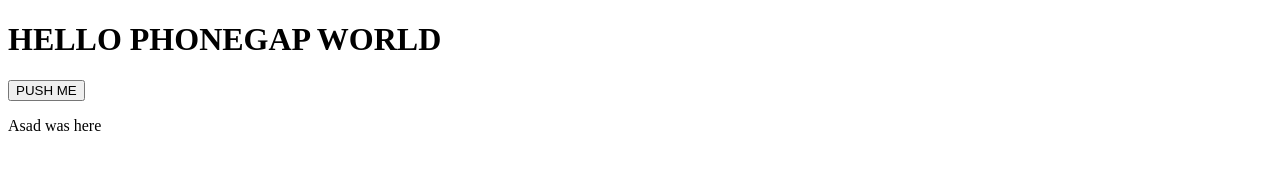
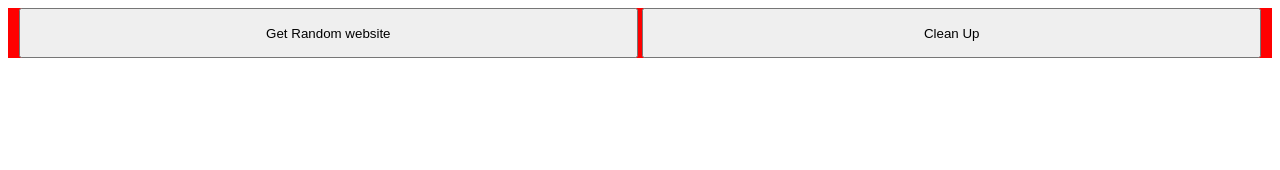
Before and after one commit to jacoblarsen/simplephonegap, a plain HTML site: page index.html in a window 1280 px wide. Drawn offline with nearby package versions, Linux system fonts and the light colour scheme.

Commit message:
simple get / clean

```diff
--- /dev/null
+++ b/css/site.css
@@ -0,0 +1,16 @@
+body {
+
+}
+
+.header {
+	width:100%;
+	height:50px;;
+	background-color: red;
+	text-align: center;
+}
+button {
+	width: 49%;
+	margin:0px;
+	padding: 0px;
+	height: 50px;
+}
--- a/index.html
+++ b/index.html
@@ -2,20 +2,34 @@
 <html>
 <head>
   <title>Simple Phonegap Test</title>
+  <link rel="stylesheet" type="text/css" href="css/site.css">
+
 </head>
 <body>
-<h1>HELLO PHONEGAP WORLD</h1>
-<button type="button" id="pushme">PUSH ME</button>
-<p id="content" />
-<p>Asad was here</p>
+  <div class="header">
+    <button type="button" id="getSite">Get Random website</button>
+    <button type="button" id="clean">Clean Up</button>
+  </div>
+
+  <p id="content"> </div>
+
 <script src="https://ajax.googleapis.com/ajax/libs/jquery/2.1.4/jquery.min.js"></script>
 <script>
 // executes
+var websites = ["http://www.hofor.dk","http://phonegap.com/","http://www.apple.com/"];
 $.support.cors=true;
 $( document ).ready(function() {
-    $('#pushme').on('click', function(){
-      $.get( "http://www.hofor.dk", function( data ) {
+    $('#getSite').on('click', function(){
+      var rand = Math.floor((Math.random() * 2) + 0);
+      $.get(websites[rand] , function( data ) {
           $( "#content" ).html( data );
+      });
+    })
+
+
+    $('#getSite').on('click', function(){
+      $.get( "", function( data ) {
+          $( "#content" ).html("");
       });
     })
 });
```
